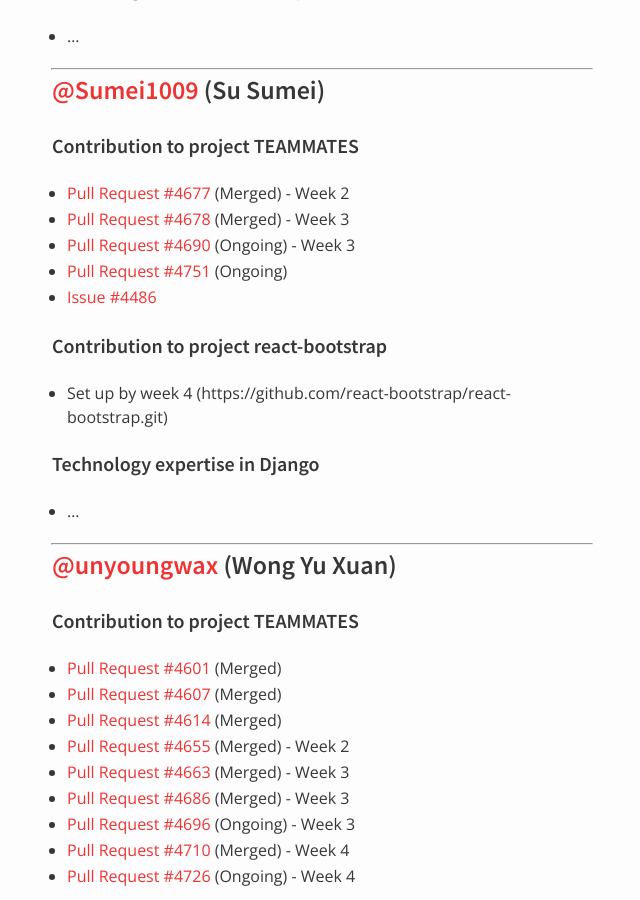
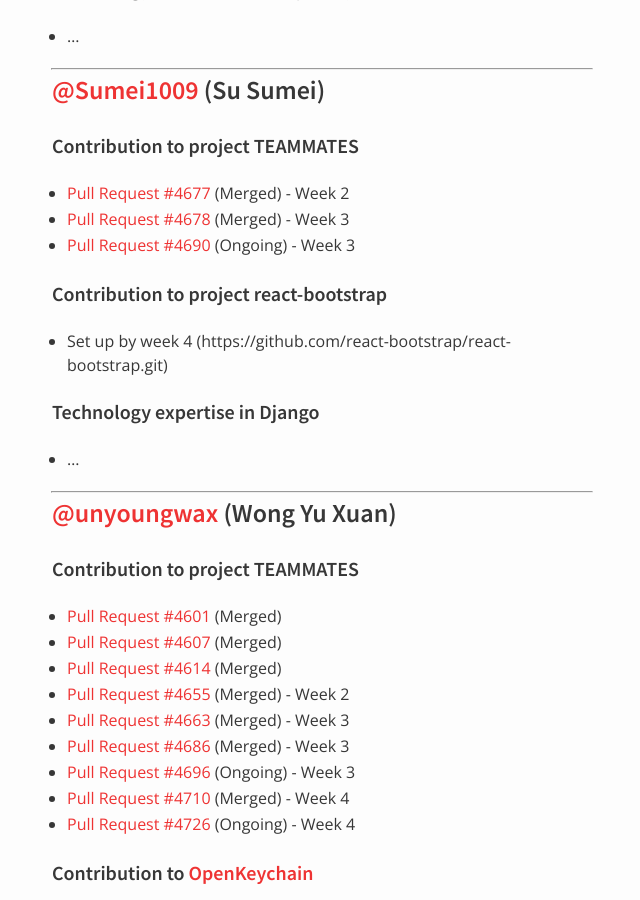
Before and after one commit to nus-oss/cs3281-AY1516S2-website, a Jekyll site: the page built from teams/teammates.md, in a window 1280 px wide and 900 px high, scrolled down 1930 px. Shown: the whole window, without its empty margins (318-958 px from the left). Built offline with Jekyll 4.4.1, drawn with Linux system fonts in a browser that asks for light colours.

Commit message:
Revert "update progress"
This reverts commit f875395754cf268634b422289ee6079cf372cd73.

```diff
--- a/teams/teammates.md
+++ b/teams/teammates.md
@@ -77,8 +77,6 @@ permalink: /teams/teammates/
  * [Pull Request #4677](https://github.com/TEAMMATES/repo/pull/4677) (Merged) - Week 2
  * [Pull Request #4678](https://github.com/TEAMMATES/repo/pull/4678) (Merged) - Week 3
  * [Pull Request #4690](https://github.com/TEAMMATES/repo/pull/4690) (Ongoing) - Week 3
- * [Pull Request #4751](https://github.com/TEAMMATES/teammates/pull/4751) (Ongoing)
- * [Issue #4486](https://github.com/TEAMMATES/repo/issues/4486)
 
 #### Contribution to project react-bootstrap
  * Set up by week 4 (https://github.com/react-bootstrap/react-bootstrap.git)
```
